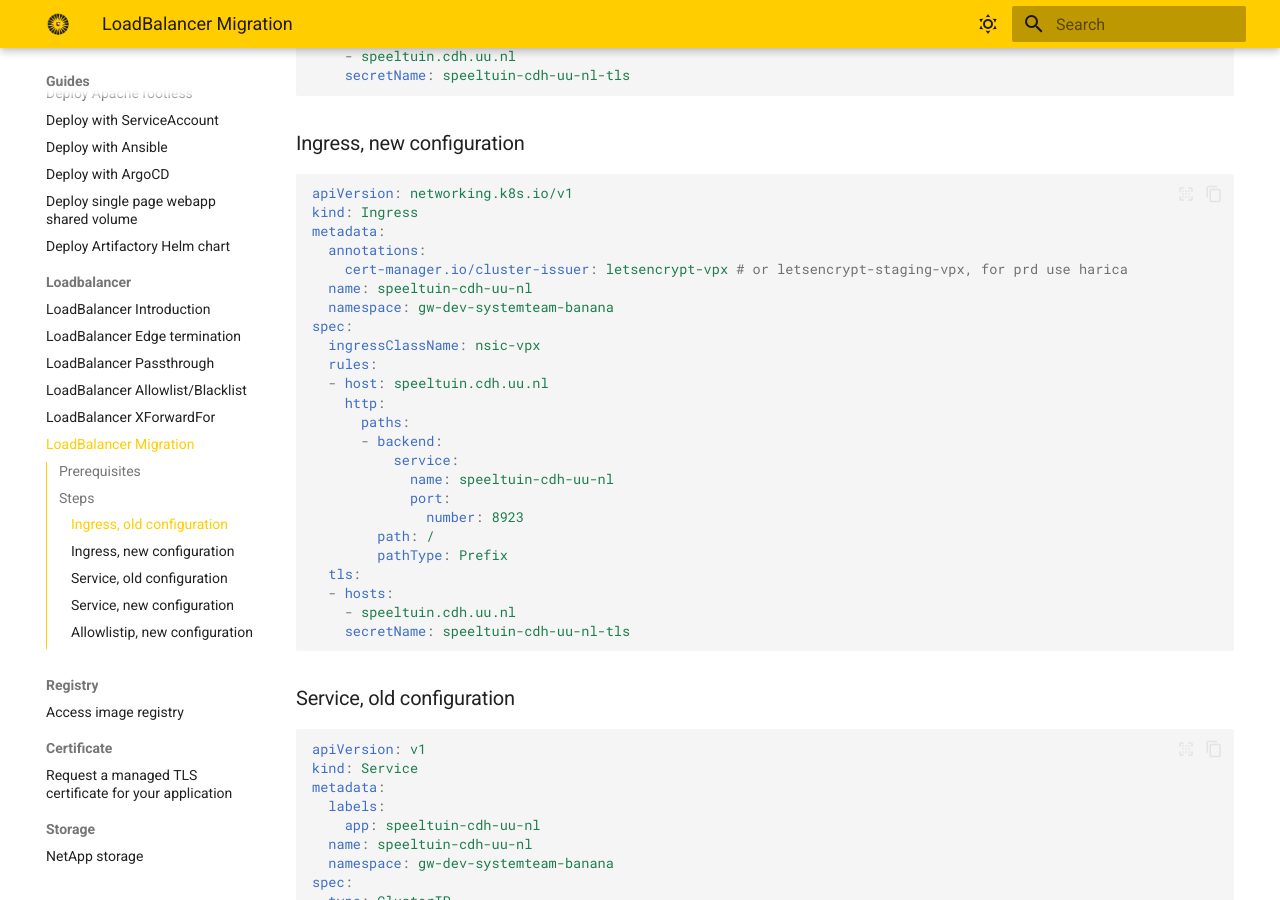
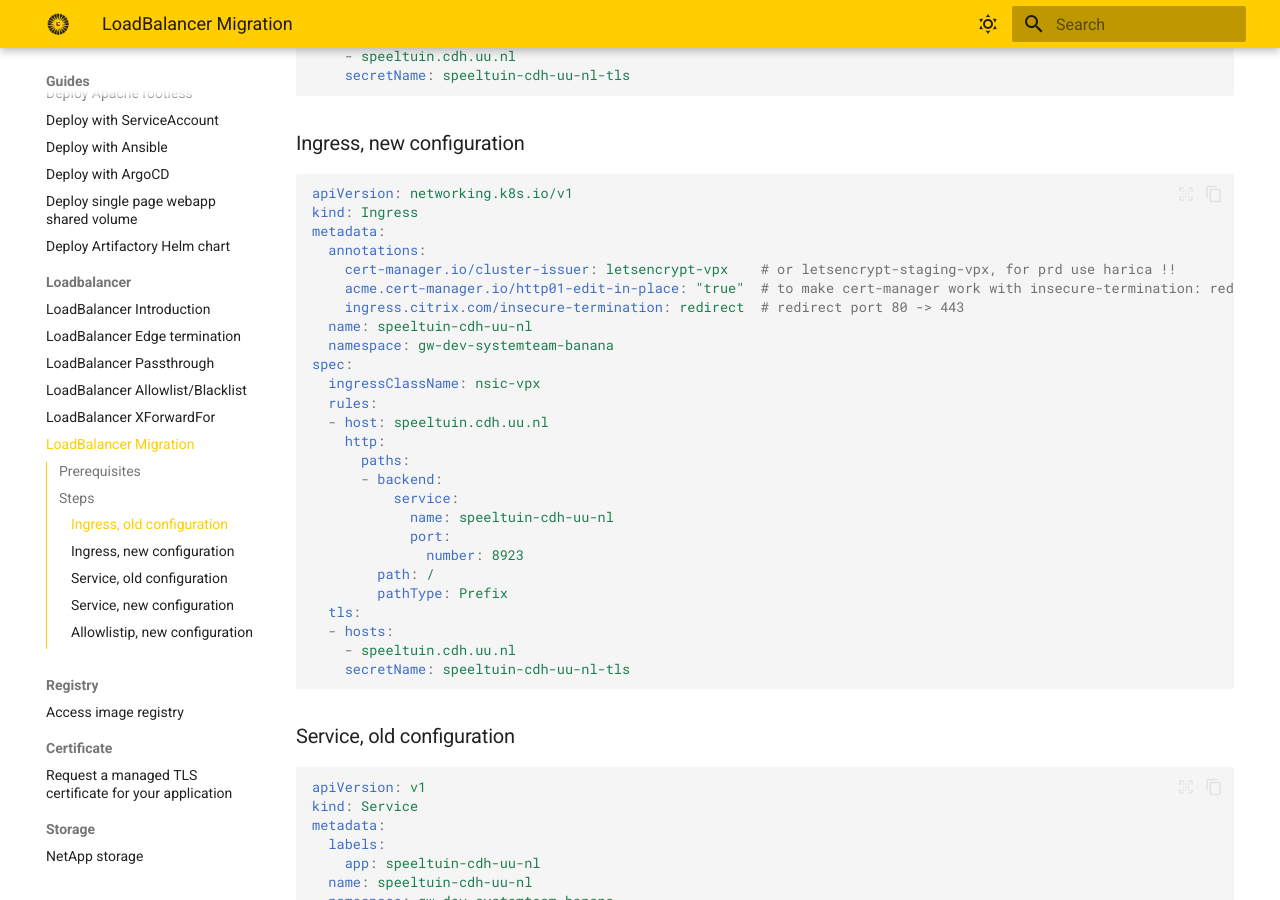
Before and after one commit to UtrechtUniversity/containerplatform-docs, an MkDocs documentation site: the page built from docs/content/guides/loadbalancer-migration.md, in a window 1280 px wide and 900 px high, scrolled down 1237 px. Built offline with MkDocs 1.6.1 and Material for MkDocs 9.7.7, drawn with Linux system fonts in a browser that asks for light colours.

Commit message:
add more default settings to ingress

```diff
--- a/docs/content/guides/loadbalancer-migration.md
+++ b/docs/content/guides/loadbalancer-migration.md
@@ -55,7 +55,9 @@ apiVersion: networking.k8s.io/v1
 kind: Ingress
 metadata:
   annotations:
-    cert-manager.io/cluster-issuer: letsencrypt-vpx # or letsencrypt-staging-vpx, for prd use harica
+    cert-manager.io/cluster-issuer: letsencrypt-vpx    # or letsencrypt-staging-vpx, for prd use harica !!
+    acme.cert-manager.io/http01-edit-in-place: "true"  # to make cert-manager work with insecure-termination: redirect
+    ingress.citrix.com/insecure-termination: redirect  # redirect port 80 -> 443
   name: speeltuin-cdh-uu-nl
   namespace: gw-dev-systemteam-banana
 spec:
```
